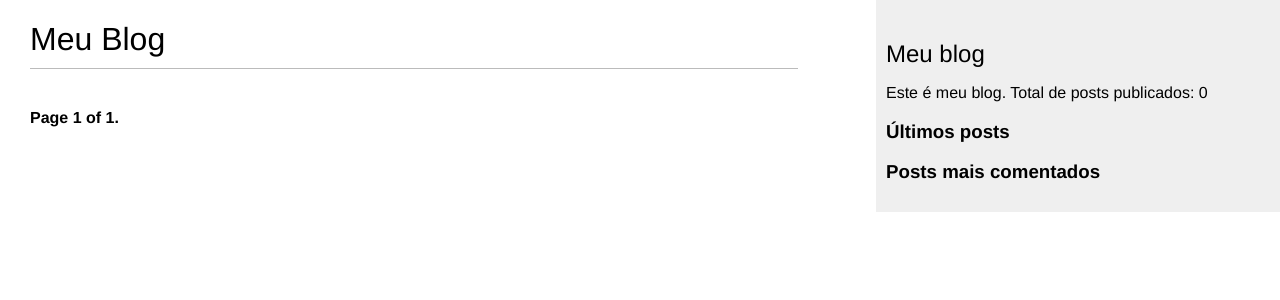
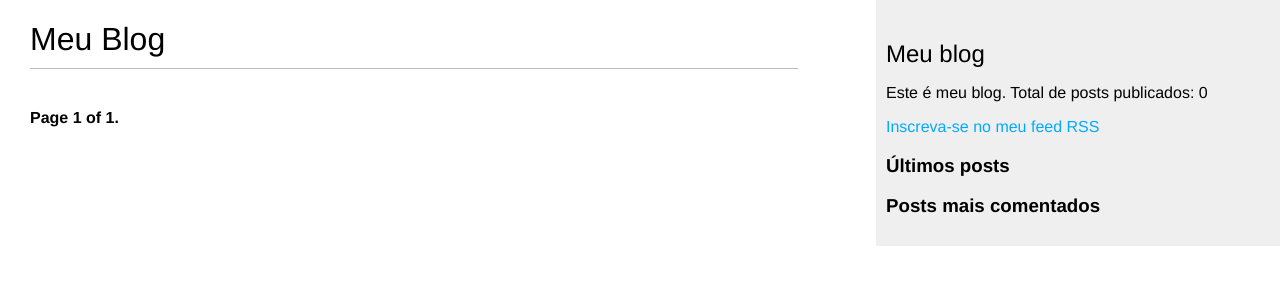
Before and after one commit to caang2025119tads0024-wq/projeto-blog, a Django app: page /blog/ in a window 1280 px wide. Shown: the top 300 px of the page. Run offline with Django 5.2, Linux system fonts and the light colour scheme; data that the repository does not hold is empty.

Commit message:
foi adicionado um link para a pagina do feed no sidebar

```diff
--- a/blog/templates/blog/base.html
+++ b/blog/templates/blog/base.html
@@ -17,6 +17,11 @@
             Este é meu blog.
             Total de posts publicados: {% total_posts %}
         </p>
+        <p>
+            <a href="{% url 'blog:post_feed' %}">
+                Inscreva-se no meu feed RSS
+            </a>
+        </p>
         <h3>Últimos posts</h3>
         {% show_latest_posts 3 %}
         <h3>Posts mais comentados</h3>
```
